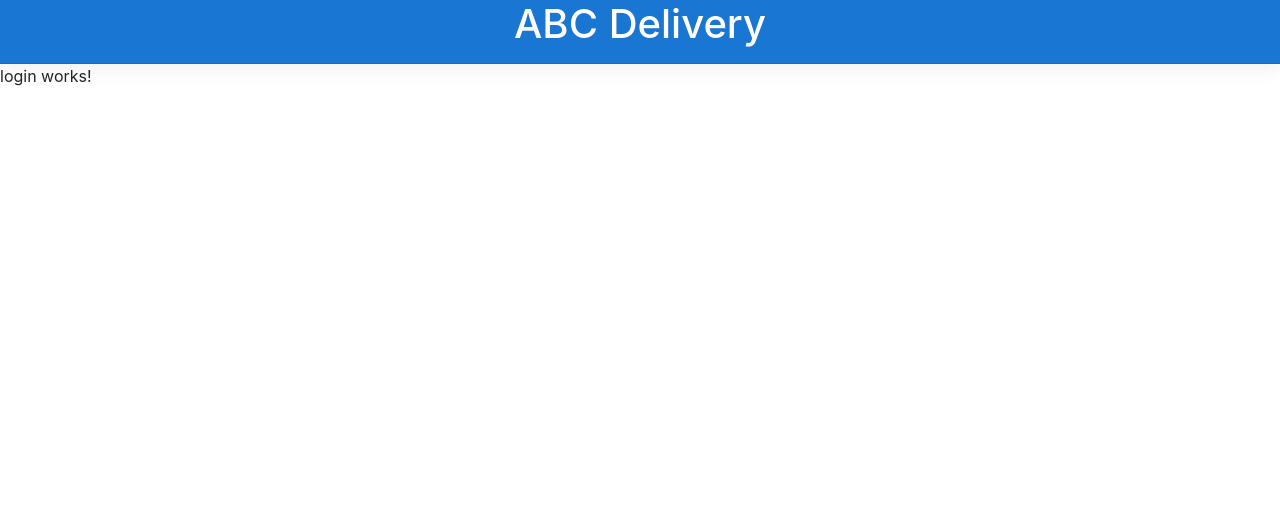
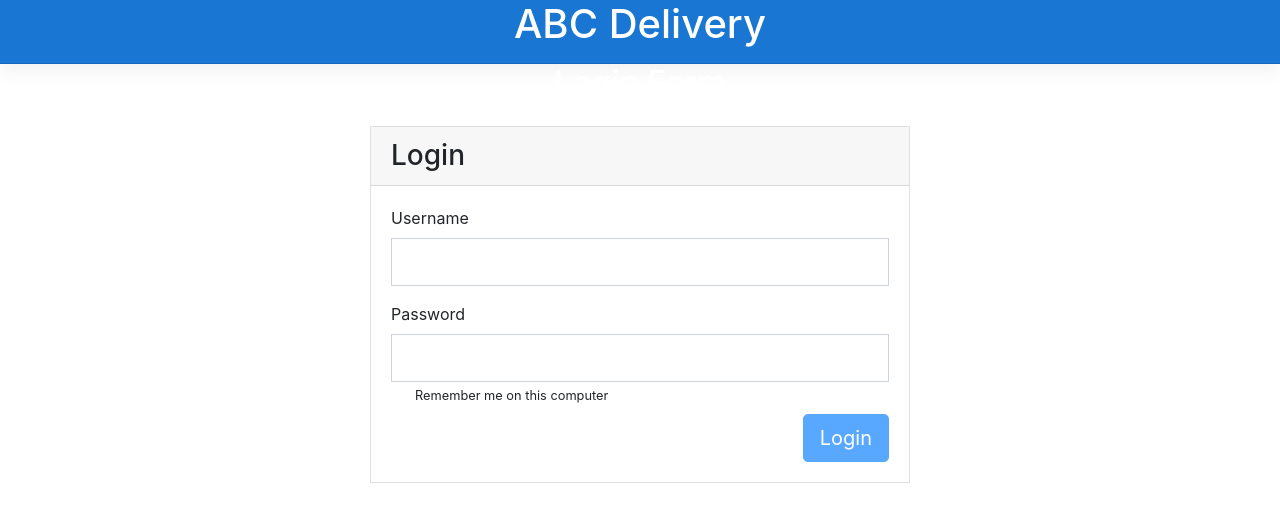
Before and after one commit to crystalthinker/delivery-app, an Angular app: page /login in a window 1280 px wide. Shown: the top 522 px of the page. Built offline with nearby package versions, Linux system fonts and the light colour scheme.

Commit message:
added auth gaurd and updated login

```diff
--- a/src/app/app.module.ts
+++ b/src/app/app.module.ts
@@ -7,7 +7,7 @@ import {APP_ROUTES} from './app-routing.module';
 import {HomeModule} from './modules/home/home.module';
 import {CoreModule} from './core/core.module';
 import {LoginModule} from './modules/login/login.module';
-
+import {LoggedUserGaurd} from './core/gaurds/logged-user.gaurd';
 
 @NgModule({
   declarations: [
@@ -20,7 +20,7 @@ import {LoginModule} from './modules/login/login.module';
     HomeModule,
     RouterModule.forRoot(APP_ROUTES),
   ],
-  providers: [],
+  providers: [LoggedUserGaurd],
   bootstrap: [AppComponent]
 })
 export class AppModule { }
--- a/src/app/core/config/config.ts
+++ b/src/app/core/config/config.ts
@@ -14,6 +14,7 @@ export const CONFIG = {
   urls: {
     getDeliveryBoys: hostURL + 'delivery_boys',
     getShops: hostURL + 'shops',
-    getDelivery: hostURL + 'delivery'
+    getDelivery: hostURL + 'delivery',
+    users: hostURL + 'users'
   }
 };
--- /dev/null
+++ b/src/app/core/gaurds/logged-user.gaurd.ts
@@ -0,0 +1,16 @@
+import { Injectable } from '@angular/core';
+import { Router, CanActivate } from '@angular/router';
+import {LoginService} from '../services/login/login.service';
+
+@Injectable()
+export class LoggedUserGaurd implements CanActivate {
+  constructor(private service: LoginService, private router: Router) {};
+
+  canActivate() {
+      if(this.service.isLoggedIn()) {
+          return true;
+      } else {
+          this.router.navigate(['/login']);
+      }
+  }
+}
--- /dev/null
+++ b/src/app/core/services/login/login.service.ts
@@ -0,0 +1,31 @@
+import { Injectable } from '@angular/core';
+import { Observable } from 'rxjs/Observable';
+import { CONFIG } from '../../config/config';
+import { HttpClient } from '@angular/common/http';
+import 'rxjs/add/operator/map';
+
+@Injectable()
+export class LoginService {
+
+  constructor(private http: HttpClient) { }
+
+  public login(username: string, password: string) {
+      let url = CONFIG.urls.users+"?username="+username+"&password="+password;
+      return this.http.get(url)
+      .map((user: any) => {
+        if(user) {
+            localStorage.setItem('currentUser', JSON.stringify(user));
+        }
+        return user;
+      });
+  }
+
+  public isLoggedIn() {
+      let currentUser = JSON.parse(localStorage.getItem('currentUser'));
+      if(currentUser) {
+          return true;
+      } else {
+          return false;
+      }
+  }
+}
--- a/src/app/modules/home/home-routing.module.ts
+++ b/src/app/modules/home/home-routing.module.ts
@@ -6,10 +6,12 @@ import {DeliveryManagementComponent} from '../delivery-management/delivery-manag
 import {DeliveryBoysModule} from '../delivery-boys/delivery-boys.module';
 import {ShopManagementModule} from '../shop-management/shop-management.module';
 import {DeliveryManagementModule} from '../delivery-management/delivery-management.module';
+import {LoggedUserGaurd} from '../../core/gaurds/logged-user.gaurd';
 
 const routes: Routes = [{
   path: '',
   component: HomeComponent,
+  canActivate: [LoggedUserGaurd],
   children: [
     {path: '', redirectTo: 'dashboard', pathMatch: 'full'},
     {path: 'delivery-boys', loadChildren: () => DeliveryBoysModule},
--- a/src/app/modules/login/login.component.html
+++ b/src/app/modules/login/login.component.html
@@ -1,3 +1,53 @@
-<p>
-  login works!
-</p>
+<div class="container">
+    <div class="row">
+        <div class="col-md-12">
+            <h2 class="text-center text-white mb-4">Login Form</h2>
+            <div class="row">
+                <div class="col-md-6 mx-auto">
+                    <span class="anchor" id="formLogin"></span>
+                <!-- form card login -->
+                    <div class="card rounded-0">
+                        <div class="card-header">
+                            <h3 class="mb-0">Login</h3>
+                        </div>
+                        <div class="card-body">
+                            <form [formGroup]="loginFormGroup" novalidate class="form" role="form" autocomplete="off" id="formLogin">
+                                <div class="form-group">
+                                    <label for="uname1">Username</label>
+                                    <input formControlName="username" type="text" class="form-control form-control-lg rounded-0" name="uname1" id="uname1" required="">
+                                    <div *ngIf="loginFormGroup.controls['username'].errors && !loginFormGroup.controls['username'].pristine" class="error-msg">
+                                      <div [hidden]="!loginFormGroup.controls['username'].errors.required">Username is required.</div>
+                                    </div>
+                                </div>
+                                <div>
+                                    <label>Password</label>
+                                    <input  class="form-control form-control-lg rounded-0" type="password"  formControlName="password" required>
+                                    <div *ngIf="loginFormGroup.controls['password'].errors && !loginFormGroup.controls['password'].pristine" class="error-msg">
+                                      <div [hidden]="!loginFormGroup.controls['password'].errors.required">Password is required.</div>
+                                    </div>
+                                  </div>
+                                <div>
+                                    <label class="custom-control custom-checkbox">
+                                      <input type="checkbox" class="custom-control-input">
+                                      <span class="custom-control-indicator"></span>
+                                      <span class="custom-control-description small">Remember me on this computer</span>
+                                    </label>
+                                </div>
+                                <button (click)="loginForm()" [disabled]="loginFormGroup.invalid" type="button" class="btn btn-primary btn-lg float-right">Login</button>
+                                <div class="error-msg" *ngIf="!validLogin">
+                                    Invalid Username or Password
+                                </div>
+                            </form>
+                        </div>
+                        <!--/card-block-->
+                    </div>
+                    <!-- /form card login -->
+                </div>
+            </div>
+            <!--/row-->
+        </div>
+        <!--/col-->
+    </div>
+    <!--/row-->
+</div>
+<!--/container-->
--- a/src/app/modules/login/login.component.scss
+++ b/src/app/modules/login/login.component.scss
@@ -0,0 +1,3 @@
+.error-msg {
+    color: red;
+}
--- a/src/app/modules/login/login.component.ts
+++ b/src/app/modules/login/login.component.ts
@@ -1,4 +1,7 @@
 import { Component, OnInit } from '@angular/core';
+import { FormBuilder, FormGroup, FormControl, Validators } from '@angular/forms';
+import {LoginService} from '../../core/services/login/login.service';
+import { Router } from '@angular/router';
 
 @Component({
   selector: 'app-login',
@@ -6,10 +9,38 @@ import { Component, OnInit } from '@angular/core';
   styleUrls: ['./login.component.scss']
 })
 export class LoginComponent implements OnInit {
+ public loginFormGroup: FormGroup;
+ public validLogin: boolean = true;
 
-  constructor() { }
+ constructor(private fb: FormBuilder, private service: LoginService, private router: Router) {
+    this.createLoginForm();
+ }
 
   ngOnInit() {
   }
 
+  public createLoginForm() {
+      this.loginFormGroup = this.fb.group({
+          username: new FormControl('', Validators.required),
+          password: new FormControl('', Validators.required)
+      });
+  }
+
+  public loginForm() {
+      let role;
+      this.service.login(this.loginFormGroup.value.username, this.loginFormGroup.value.password)
+        .subscribe(data => {
+            if(data.length) {
+               data.filter((item)=> role = item.role);
+               if(role == 'delivery_boy') {
+                   this.router.navigate(['/']);
+               } else if(role === 'admin') {
+
+               }
+            } else {
+                this.validLogin = false;
+            }
+        });
+  }
+
 }
```
Also changed, not shown: src/app/core/gaurds/auth.gaurd.ts (added, +11 -0 lines), src/app/modules/login/login.module.ts (+6 -2 lines), 1 other file (tests, documents, lock files or other folders).
